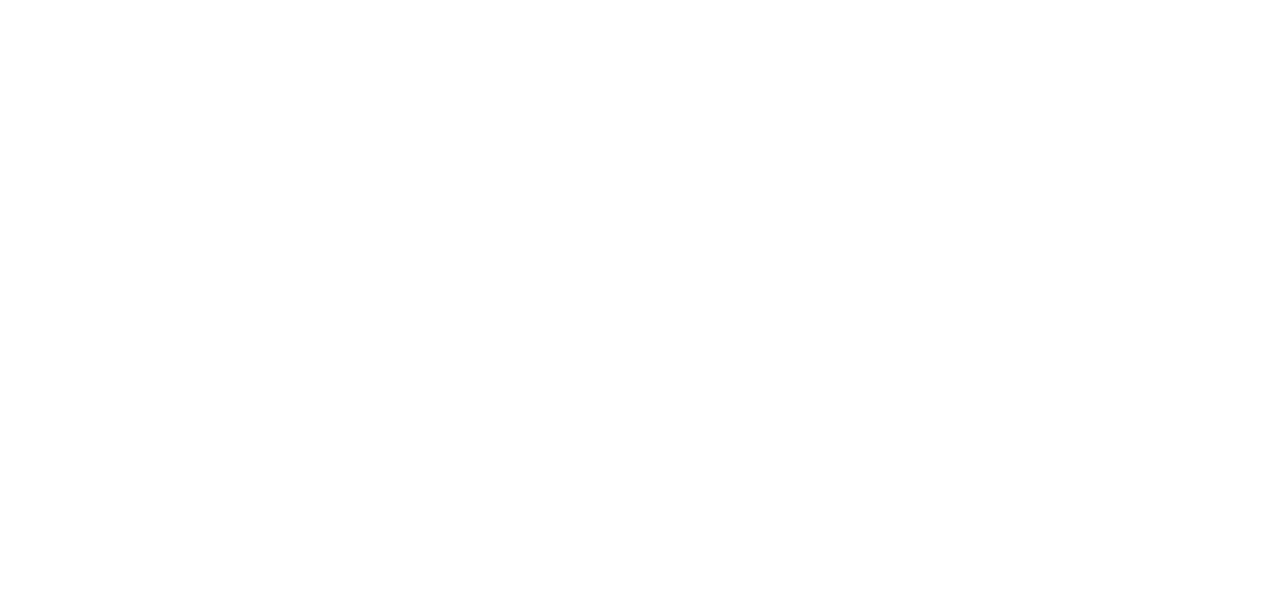
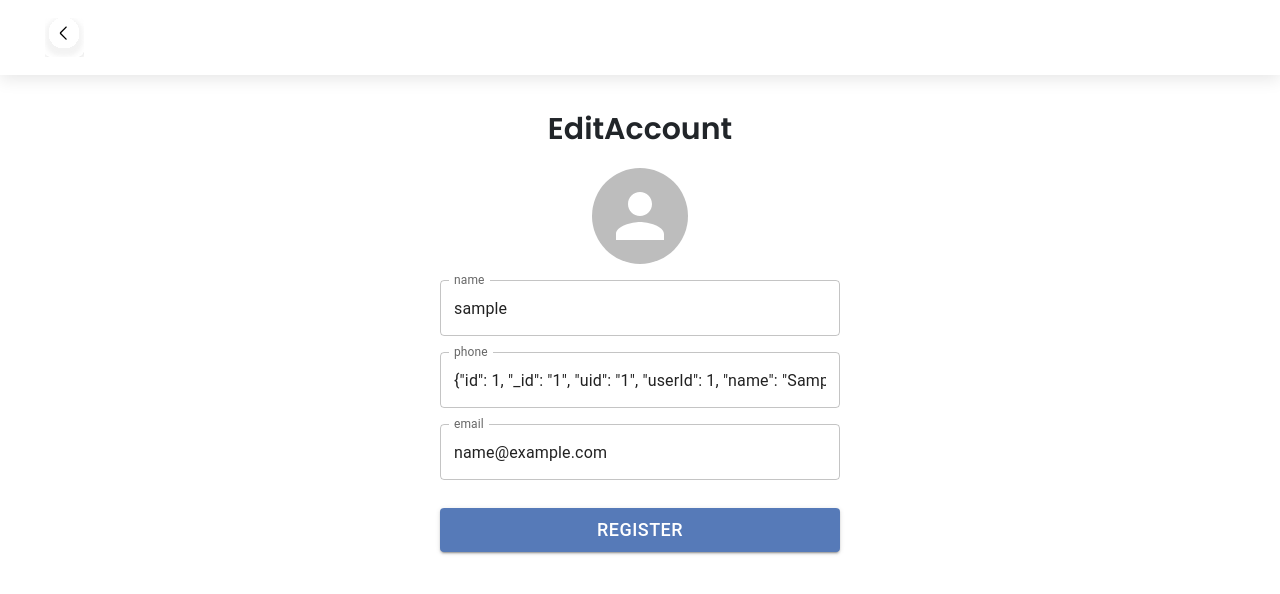
Before and after one commit to AHMAD-M-KAYAL/sahab, a React (Vite) app: page /EditAccount in a window 1280 px wide. Before the commit this address had no page. Shown: the top 594 px of the page. Built offline with nearby package versions, Linux system fonts and the light colour scheme; sample sign-in values are in the browser's storage.

Commit message:
editAccount

```diff
--- a/src/App.tsx
+++ b/src/App.tsx
@@ -18,6 +18,7 @@
 import AccountPage from "./pages/AccountPage/AccountPage";
 import ProtectedRoute from "./ProtectedRoute";
 import DirectionController from "./DirectionController";
+import EditAccount from "./pages/AccountPage/EditAccount";
 
 function App() {
   return (
@@ -58,6 +59,7 @@
           />
           <Route path="/home/SearchPage" element={<SearchHome />} />
           <Route path="/Account" element={<AccountPage />} />
+          <Route path="/EditAccount" element={<EditAccount />} />
         </Route>
       </Routes>
     </BrowserRouter>
--- a/src/LoginAndRegister/SentOTP.tsx
+++ b/src/LoginAndRegister/SentOTP.tsx
@@ -10,6 +10,7 @@
 import OTPInput from "react-otp-input";
 interface Message {
   name: string;
+  id: number;
 }
 interface Res {
   message: Message;
@@ -99,6 +100,7 @@
         setSuccsess(false);
 
         if (data.is_registered) {
+          localStorage.setItem("id", data.message.id.toString());
           localStorage.setItem("userName", data.message.name);
           navigate("/home", { replace: true }); // ⭐ CHANGED: تأكدنا على /home
         } else {
--- a/src/pages/AccountPage/Account.tsx
+++ b/src/pages/AccountPage/Account.tsx
@@ -5,6 +5,7 @@
 // أيقونات
 import ArticleIcon from "@mui/icons-material/Article"; // Edit + My Posts
 import EventSeatIcon from "@mui/icons-material/EventSeat"; // Reservations
+import { useNavigate } from "react-router-dom";
 
 export const Account = () => {
   // ستايل الأزرار
@@ -26,6 +27,7 @@
       "& .arrowIcon": { color: "#000000" },
     },
   };
+  const navigate = useNavigate();
 
   // مربع الأيقونة
   const IconBox = ({ children }: { children: React.ReactNode }) => (
@@ -63,7 +65,13 @@
       </Box>
 
       {/* Edit Account */}
-      <Box component="button" sx={buttonSx}>
+      <Box
+        component="button"
+        sx={buttonSx}
+        onClick={() => {
+          navigate("/EditAccount");
+        }}
+      >
         <Box sx={{ display: "flex", alignItems: "center", gap: "15px" }}>
           <IconBox>
             <ArticleIcon sx={{ color: "#1976d2", fontSize: 28 }} />
--- /dev/null
+++ b/src/pages/AccountPage/EditAccount.tsx
@@ -0,0 +1,282 @@
+import * as React from "react";
+import { useMutation } from "@tanstack/react-query";
+import apiClient from "../../services/api-client";
+import { useForm } from "react-hook-form";
+import { Box, Button, TextField, Avatar, ButtonBase } from "@mui/material";
+import { zodResolver } from "@hookform/resolvers/zod";
+import { useTranslation } from "react-i18next";
+import Succsess from "../../message/Succsess";
+import Failed from "../../message/Failed";
+import { useState } from "react";
+import IconBack from "../../assets/logo/back.svg";
+import {
+  EditAccountSchema,
+  type EditAccountSchemaFormData,
+} from "../../schema/EditAccountSchema";
+import { useNavigate } from "react-router-dom";
+
+// مكوّن داخلي لرفع الصورة + معاينة
+function UploadAvatar({
+  onFileSelect,
+  previewSrc,
+}: {
+  onFileSelect: (file: File | null) => void;
+  previewSrc: string | undefined;
+}) {
+  const inputRef = React.useRef<HTMLInputElement | null>(null);
+
+  const handleAvatarChange = (event: React.ChangeEvent<HTMLInputElement>) => {
+    const file = event.target.files?.[0] ?? null;
+    onFileSelect(file);
+  };
+
+  return (
+    <ButtonBase
+      component="label"
+      role={undefined}
+      tabIndex={-1}
+      aria-label="Avatar image"
+      sx={{
+        borderRadius: "40px",
+        "&:has(:focus-visible)": {
+          outline: "2px solid",
+          outlineOffset: "2px",
+        },
+      }}
+    >
+      <Avatar
+        alt="Upload new avatar"
+        src={previewSrc}
+        sx={{ width: 96, height: 96 }}
+      />
+      <input
+        ref={inputRef}
+        type="file"
+        accept="image/*"
+        style={{
+          border: 0,
+          clip: "rect(0 0 0 0)",
+          height: "1px",
+          margin: "-1px",
+          overflow: "hidden",
+          padding: 0,
+          position: "absolute",
+          whiteSpace: "nowrap",
+          width: "1px",
+        }}
+        onChange={handleAvatarChange}
+      />
+    </ButtonBase>
+  );
+}
+
+const EditAccount = () => {
+  const userName = localStorage.getItem("userName") ?? "";
+  const userPhone = localStorage.getItem("userPhone") ?? "";
+  const userEmail = localStorage.getItem("userEmail") ?? "";
+  const id = localStorage.getItem("id");
+  const { t } = useTranslation();
+  const navigate = useNavigate();
+
+  const {
+    register,
+    formState: { errors },
+    handleSubmit,
+    setValue, // لتمرير الملف إلى RHF
+  } = useForm<EditAccountSchemaFormData>({
+    resolver: zodResolver(EditAccountSchema),
+    defaultValues: {
+      name: userName,
+      phone: userPhone,
+      email: userEmail,
+      // لا تضيف image هنا لأنه FileList
+    },
+  });
+
+  const [succsess, setSuccsess] = useState(false);
+  const [failed, setFailed] = useState(false);
+  const [avatarSrc, setAvatarSrc] = useState<string | undefined>(undefined); // معاينة الصورة
+  const [avatarFile, setAvatarFile] = useState<File | null>(null); // الملف المختار
+
+  const mutation = useMutation({
+    mutationKey: ["EditAccount"],
+    mutationFn: (formData: FormData) =>
+      apiClient
+        // إذا API التعديل عندك PUT/PATCH، بدّلي هذه إلى put/patch
+        .post(`/api/users/${id}`, formData, {
+          headers: { "Content-Type": "multipart/form-data" },
+        })
+        .then((res) => res.data),
+
+    onSuccess: (_data, variables) => {
+      // variables هو FormData
+      const submittedName = (variables.get("name") as string) || "";
+      localStorage.setItem("userName", submittedName);
+
+      const token = _data?.token || _data?.access_token || _data?.data?.token;
+      if (token) localStorage.setItem("token", token);
+
+      setSuccsess(true);
+      setTimeout(() => setSuccsess(false), 2000);
+    },
+
+    onError: () => {
+      setFailed(true);
+      setTimeout(() => setFailed(false), 2000);
+    },
+  });
+
+  // عند اختيار صورة: اعمل معاينة + مرر الملف إلى RHF (كـ FileList اصطناعي)
+  const handleSelectAvatar = (file: File | null) => {
+    setAvatarFile(file);
+
+    if (file) {
+      const reader = new FileReader();
+      reader.onload = () => setAvatarSrc(reader.result as string);
+      reader.readAsDataURL(file);
+
+      // خلق FileList اصطناعي ليتوافق مع RHF/Zod إن احتجتِ
+      const dataTransfer = new DataTransfer();
+      dataTransfer.items.add(file);
+      const fileList = dataTransfer.files;
+      // لو سكيمتك تتحقق من image، مرّري FileList
+      // eslint-disable-next-line @typescript-eslint/no-explicit-any
+      setValue("image" as any, fileList as any, { shouldValidate: true });
+    } else {
+      setAvatarSrc(undefined);
+      // eslint-disable-next-line @typescript-eslint/no-explicit-any
+      setValue("image" as any, undefined as any, { shouldValidate: true });
+    }
+  };
+
+  const onSubmit = (data: EditAccountSchemaFormData) => {
+    const formData = new FormData();
+    formData.append("name", data.name);
+    formData.append("phone", data.phone);
+    formData.append("email", data.email);
+
+    // أرسلي الملف المختار إن وُجد
+    if (avatarFile) {
+      formData.append("image", avatarFile);
+    }
+    mutation.mutate(formData);
+    navigate("/Account");
+  };
+
+  return (
+    <>
+      {" "}
+      <nav
+        className="navbar"
+        style={{
+          backgroundColor: "white",
+          boxShadow: "0 4px 16px 0 rgba(0,0,0,0.10)",
+        }}
+      >
+        <Box
+          component={Button}
+          onClick={() => {
+            navigate("/Account");
+          }}
+          sx={{
+            width: "10%",
+            backgroundColor: "white",
+            "&:hover": {
+              transform: "translateY(1px) scale(1.201)",
+            },
+          }}
+        >
+          <Box component="img" src={IconBack} />
+        </Box>
+      </nav>
+      <Box
+        onSubmit={handleSubmit(onSubmit)}
+        component="form"
+        sx={{
+          boxSizing: "border-box",
+          display: "flex",
+          flexDirection: "column",
+          alignItems: "center",
+          gap: 2,
+          py: 4,
+          minHeight: "100vh",
+        }}
+      >
+        <Box
+          sx={{
+            display: "flex",
+            justifyContent: "center",
+            alignItems: "center",
+            fontFamily: "Poppins",
+            fontSize: { xs: "20px", sm: "30px" },
+            fontWeight: "600",
+          }}
+        >
+          EditAccount
+        </Box>
+
+        {/* Avatar upload + preview */}
+        <UploadAvatar
+          onFileSelect={handleSelectAvatar}
+          previewSrc={avatarSrc}
+        />
+        {errors.image && (
+          <span style={{ color: "red", marginTop: 4 }}>
+            {String(errors.image.message)}
+          </span>
+        )}
+
+        {/* name */}
+        <TextField
+          error={!!errors.name}
+          helperText={errors.name?.message}
+          {...register("name")}
+          id="name"
+          label="name"
+          type="text"
+          sx={{ width: { xs: "200px", md: "300px", lg: "400px" } }}
+        />
+
+        {/* phone */}
+        <TextField
+          error={!!errors.phone}
+          helperText={errors.phone?.message}
+          {...register("phone")}
+          id="phone"
+          label="phone"
+          type="text"
+          sx={{ width: { xs: "200px", md: "300px", lg: "400px" } }}
+        />
+
+        {/* email */}
+        <TextField
+          error={!!errors.email}
+          helperText={errors.email?.message}
+          {...register("email")}
+          id="email"
+          label="email"
+          type="text"
+          sx={{ width: { xs: "200px", md: "300px", lg: "400px" } }}
+        />
+
+        <Button
+          type="submit"
+          variant="contained"
+          sx={{
+            width: { xs: "200px", md: "300px", lg: "400px" },
+            mt: "12px",
+            fontSize: "18px",
+            backgroundColor: "var(--main-color)",
+          }}
+        >
+          {t("Register")}
+        </Button>
+
+        {succsess && <Succsess seccsessfulMessage={t("createUser")} />}
+        {failed && <Failed errorMessage={t("errorCreateUser")} />}
+      </Box>
+    </>
+  );
+};
+
+export default EditAccount;
--- /dev/null
+++ b/src/schema/EditAccountSchema.ts
@@ -0,0 +1,10 @@
+import { z } from "zod";
+
+export const EditAccountSchema = z.object({
+  name:  z.string().min(2, "Name rejected"),
+  phone: z.string().regex(/^\d{8}$/, "Phone must be 8 digits"),
+  email: z.string().email("email rejected"),
+  image: z.any().optional(), // ← خليّها optional أو اعملي refine على FileList إذا بدك
+});
+
+export type EditAccountSchemaFormData = z.infer<typeof EditAccountSchema>;
```
Also changed, not shown: src/hook/useGetAllStatistics.ts (added, +12 -0 lines), 1 other file (tests, documents, lock files or other folders).
